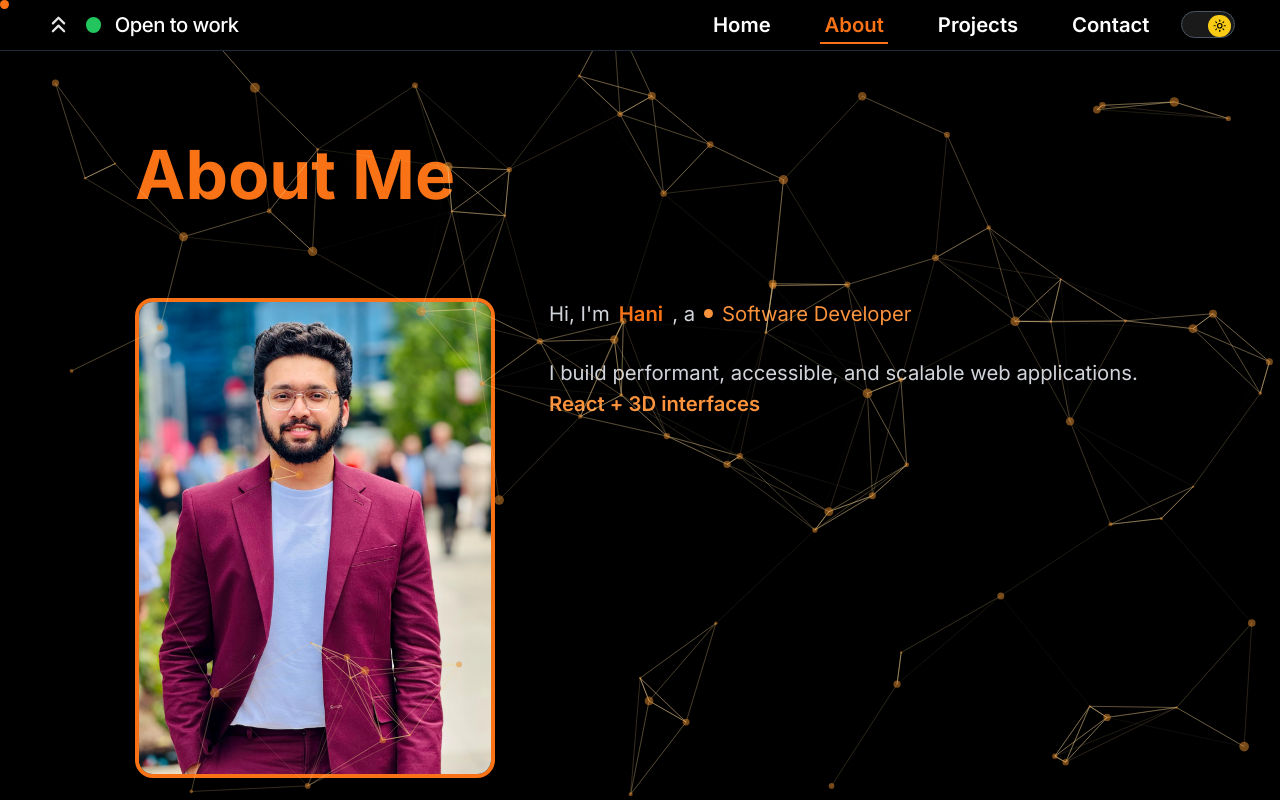
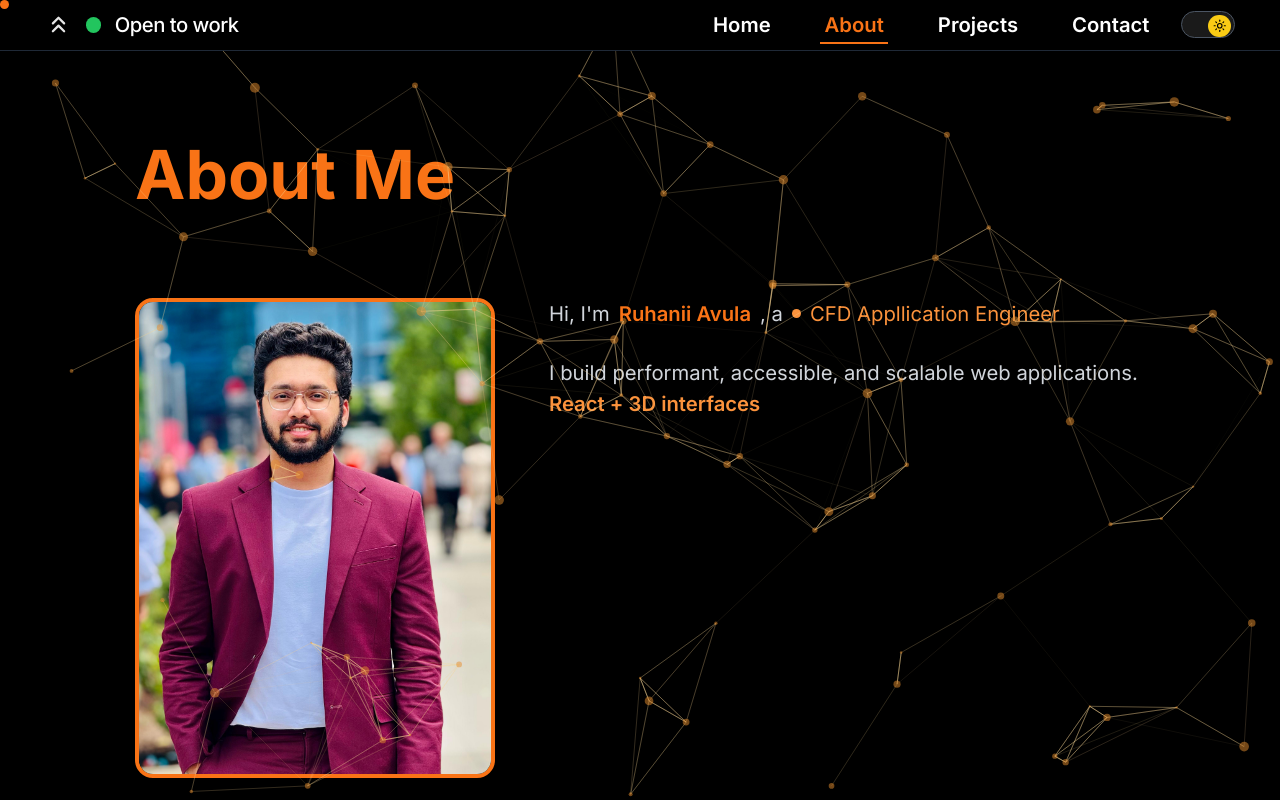
Before and after one commit to ruhaniia/portfolio, a React (Vite) app: page /about in a window 1280 px wide. Shown: the top 800 px of the page. Built offline with nearby package versions, Linux system fonts and the light colour scheme.

Commit message:
Update staticContent.js

```diff
--- a/src/data/staticContent.js
+++ b/src/data/staticContent.js
@@ -3,8 +3,8 @@ import { SiFramer, SiAdobe } from "react-icons/si";
 import { RiBubbleChartFill } from "react-icons/ri";
 import { PiAppWindowDuotone } from "react-icons/pi";
 export const personalInfo = {
-  name: "Hani",
-  role: "Software Developer",
+  name: "Ruhanii Avula",
+  role: "CFD Appllication Engineer",
   intro: "I build performant, accessible, and scalable web applications.",
   highlighted: "React + 3D interfaces",
   avatar: "/images/Hani.jpeg"
```
